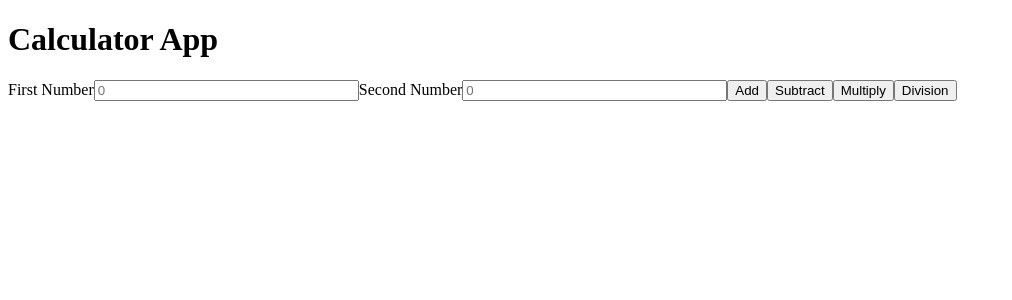
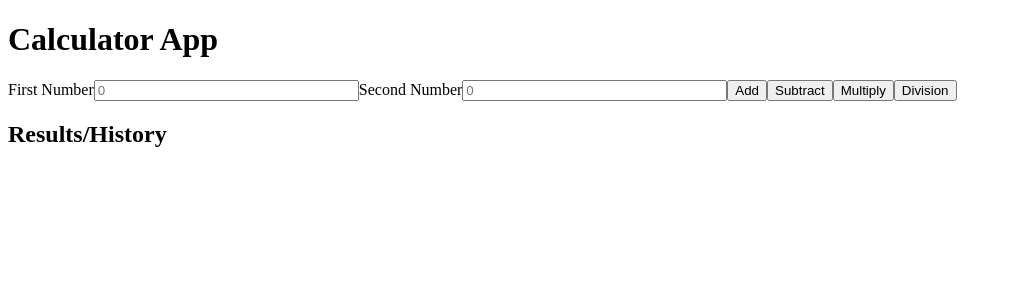
Before and after one commit to brian-spilman/react-calculator-web-app, a React (Create React App) app: page / in a window 1280 px wide. Shown: the top 300 px of the page, without its empty margins (0-1012 px from the left). Built offline with nearby package versions, Linux system fonts and the light colour scheme.

Commit message:
heading input

```diff
--- a/src/input-function.tsx
+++ b/src/input-function.tsx
@@ -64,6 +64,7 @@ export function InputFunction(){
         <button onClick={doMultiplication}>Multiply</button>
         <button onClick={doDivision}>Division</button>
 
+        <h2>Results/History</h2>
         <ul>
 
             {results.map(num => <li>{num}</li>)}
```
